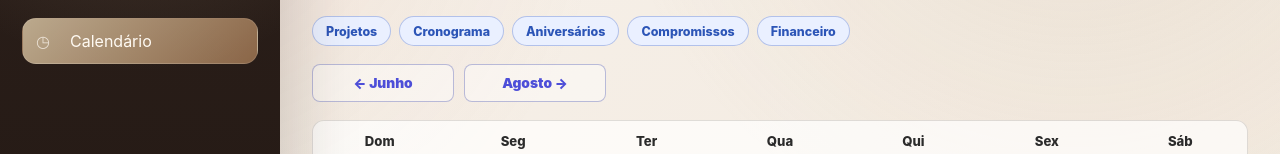
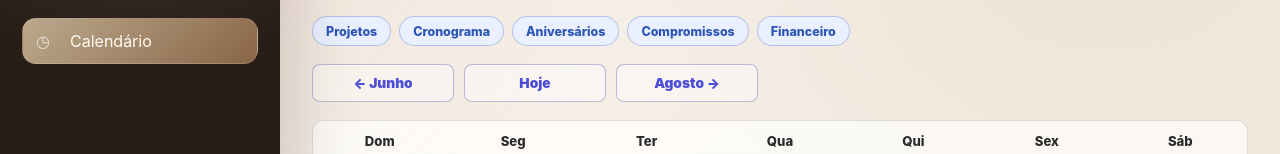
Before and after one commit to arqalexandredias-prog/gestao-projetos, a React (Vite) app: page / in a window 1280 px wide. Both pictures are taken after a click on the button "Ver calendário". Shown: the part 204-358 px from the top of the page. Built offline with nearby package versions, Linux system fonts and the light colour scheme.

Commit message:
Adiciona botao hoje no calendario

```diff
--- a/src/App.jsx
+++ b/src/App.jsx
@@ -977,6 +977,19 @@ function CalendarPage({
     setMonth(nextDateISO.slice(0, 7));
   }
 
+  function goToToday() {
+    const today = todayISO();
+    setSelectedCalendarDate(today);
+    setMonth(today.slice(0, 7));
+
+    window.setTimeout(() => {
+      detailRef.current?.scrollIntoView({
+        behavior: "smooth",
+        block: "start",
+      });
+    }, 80);
+  }
+
   function toggleTag(tagId) {
     setActiveCalendarTags((current) => {
       if (current.includes(tagId)) {
@@ -1048,6 +1061,10 @@ function CalendarPage({
           onClick={() => (calendarView === "semana" ? changeWeek(-1) : changeMonth(-1))}
         >
           ← {calendarView === "semana" ? "Semana" : previousMonthLabel}
+        </button>
+
+        <button type="button" onClick={goToToday}>
+          Hoje
         </button>
 
         <button
```
